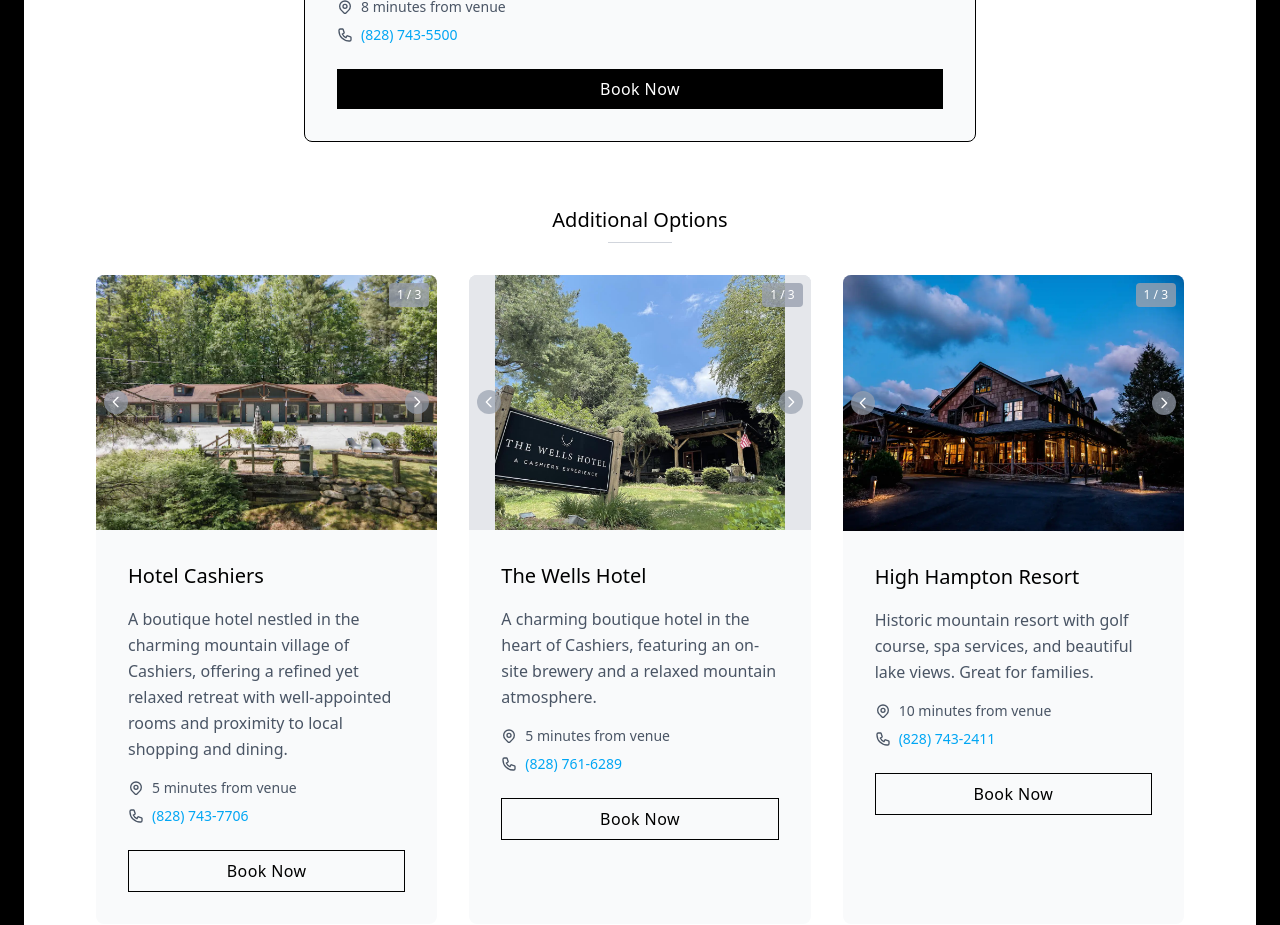
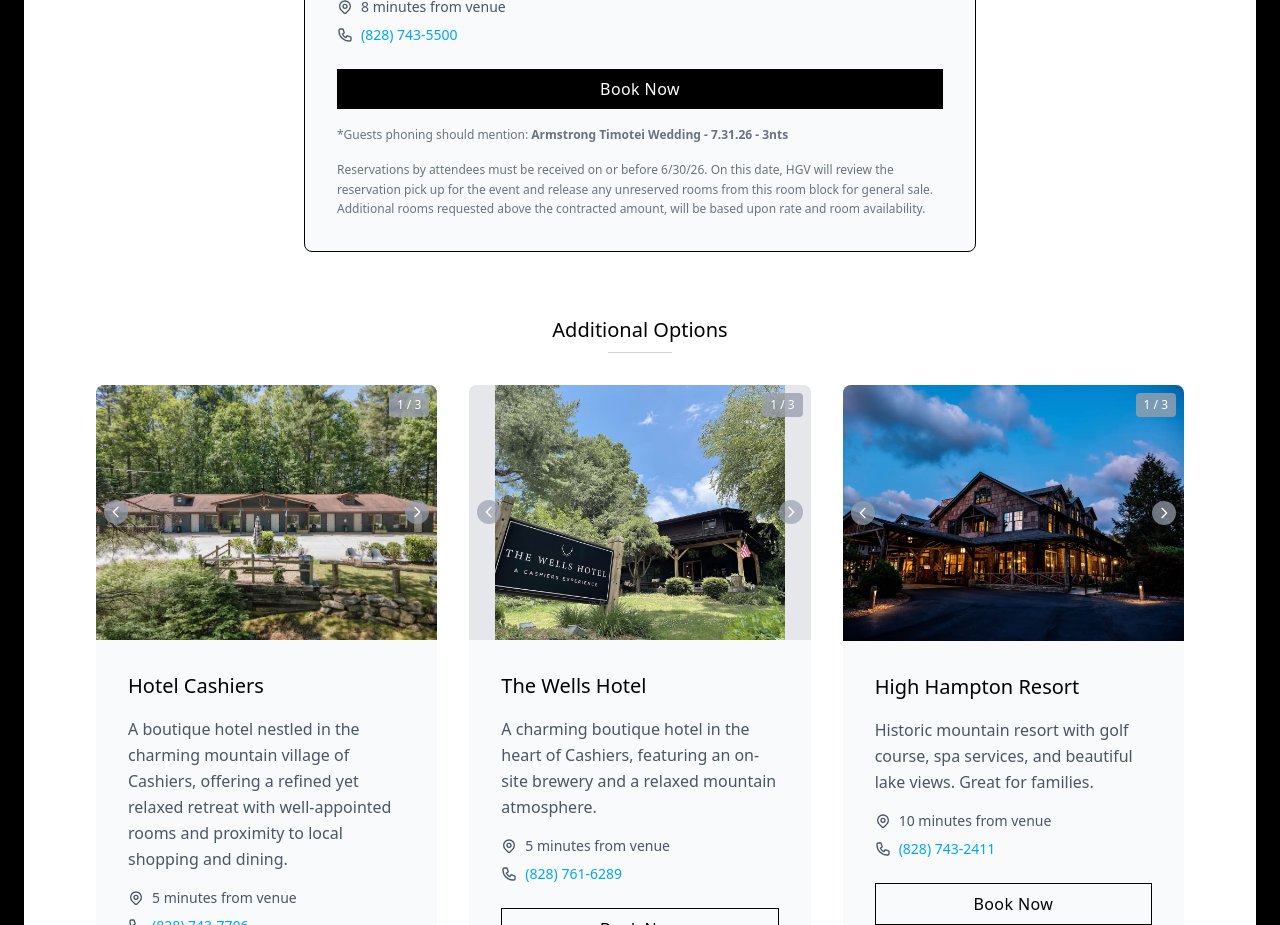
Before and after one commit to ProTimmy/protimmy.github.io, a SvelteKit app: page /travel in a window 1280 px wide. Shown: the part 2500-3425 px from the top of the page. Built offline with nearby package versions, Linux system fonts and the light colour scheme.

Commit message:
Hotel disclaimer

```diff
--- a/src/routes/travel/+page.svelte
+++ b/src/routes/travel/+page.svelte
@@ -257,6 +257,12 @@
 					<a href={websiteUrl(featuredHotel.website)} target="_blank" rel="noopener noreferrer" class="mt-6 block w-full px-4 py-2 bg-black text-white hover:bg-gray-800 transition-colors duration-200 font-light tracking-wide cursor-pointer text-center">
 						Book Now
 					</a>
+					<p class="mt-4 text-xs text-gray-500 leading-relaxed">
+						*Guests phoning should mention: <b>Armstrong Timotei Wedding - 7.31.26 - 3nts</b>
+					</p>
+					<p class="mt-4 text-xs text-gray-500 leading-relaxed">
+						Reservations by attendees must be received on or before 6/30/26. On this date, HGV will review the reservation pick up for the event and release any unreserved rooms from this room block for general sale. Additional rooms requested above the contracted amount, will be based upon rate and room availability.
+					</p>
 				</div>
 			</div>
 		</div>
```
